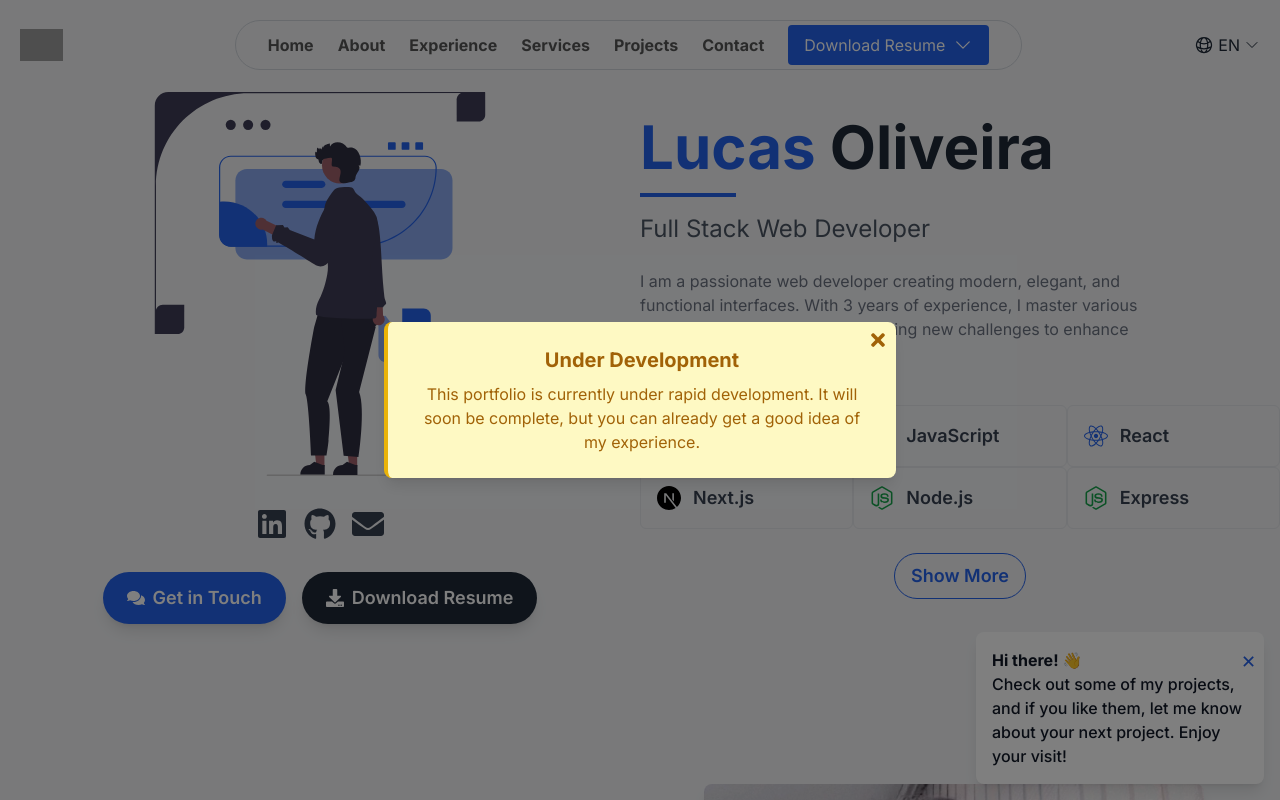
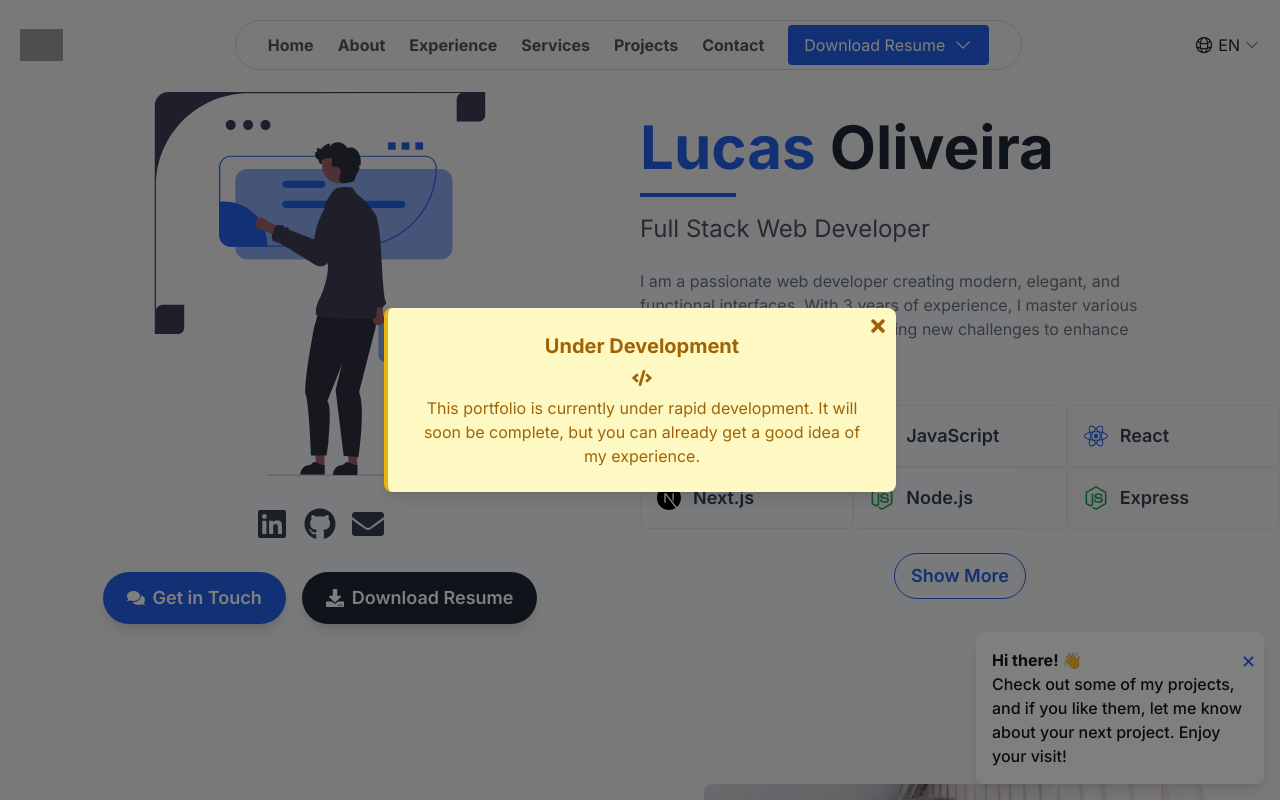
Before and after one commit to LucasNoliveira/portfolio-page, a Next.js app: page / in a window 1280 px wide. Shown: the top 800 px of the page. Built offline with nearby package versions, Linux system fonts and the light colour scheme; grey boxes are pictures that could not be loaded.

Commit message:
code icon

```diff
--- a/src/app/components/Warning.tsx
+++ b/src/app/components/Warning.tsx
@@ -3,7 +3,7 @@
 import { FC, useState, useEffect } from 'react';
 import { useLanguage } from '../context/LanguageContext';
 import { motion } from 'framer-motion';
-import { FaTimes } from 'react-icons/fa';
+import { FaTimes, FaCode } from 'react-icons/fa';
 
 const Warning: FC = () => {
     const { translations } = useLanguage();
@@ -44,6 +44,9 @@ const Warning: FC = () => {
                 </button>
                 <div className="text-center">
                     <strong className="text-lg md:text-xl">{translations.warningTitle}</strong>
+                    <div className="flex justify-center mt-2">
+                        <FaCode className="text-yellow-700 text-xl" />
+                    </div>
                     <p className="mt-2 text-sm md:text-base">
                         {translations.warningMessage}
                     </p>
```
